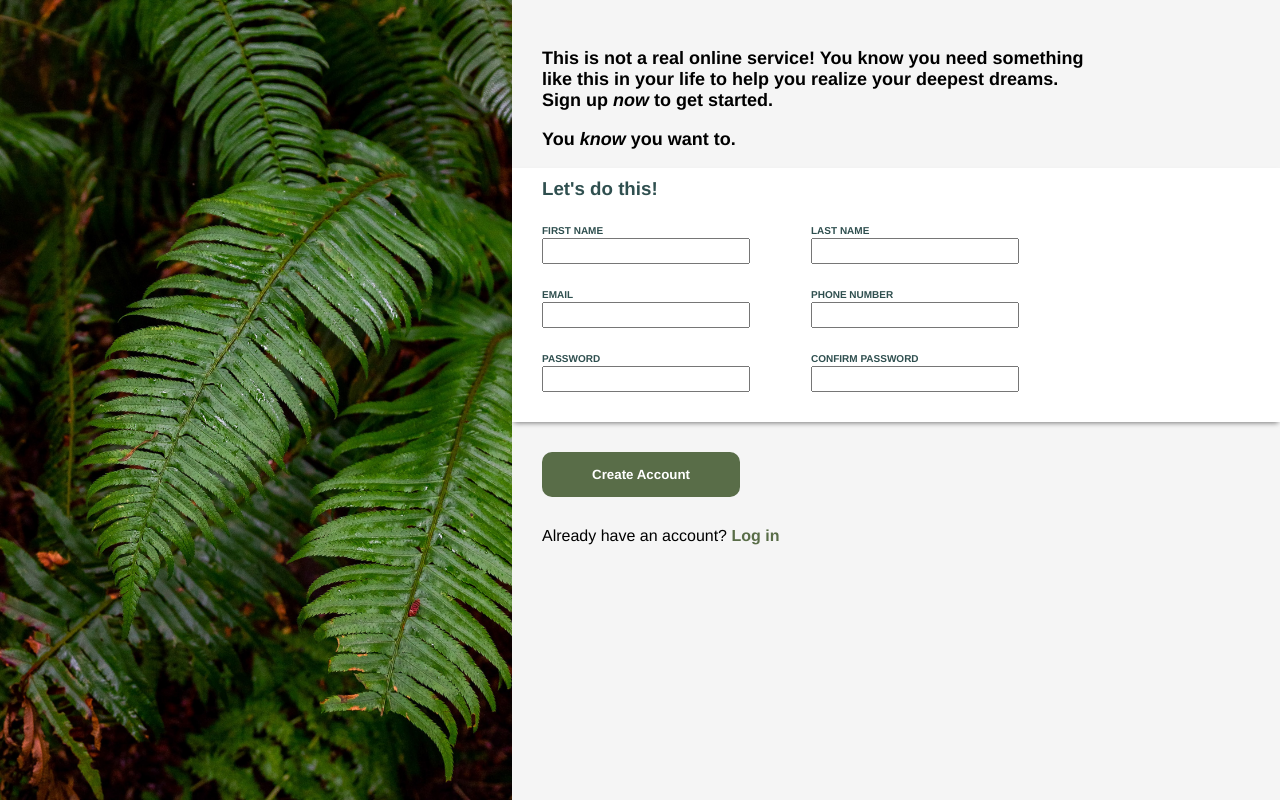
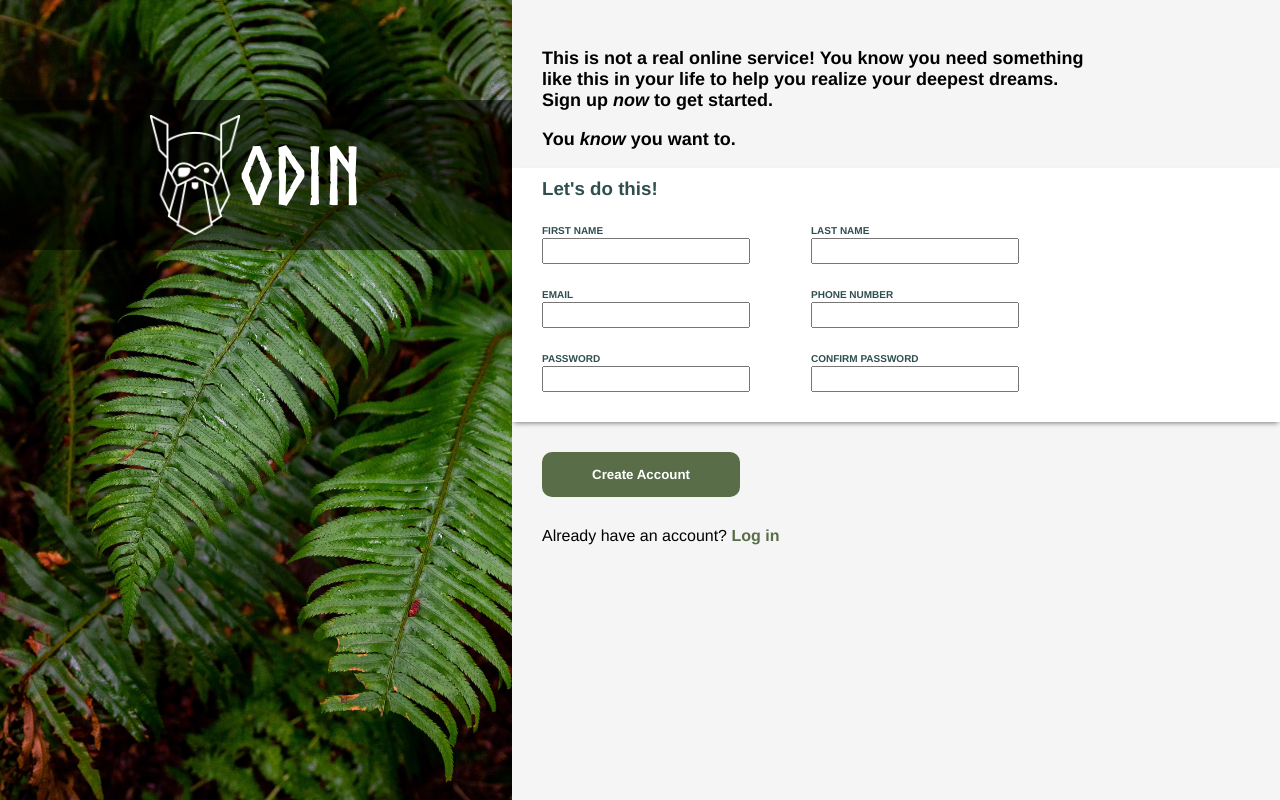
Before and after one commit to iamahmed14/signup-form, a plain HTML site: page index.html in a window 1280 px wide. Drawn offline with Linux system fonts and the light colour scheme.

Commit message:
added logo section

```diff
--- a/index.html
+++ b/index.html
@@ -8,7 +8,12 @@
     <title>Sign-up</title>
 </head>
 <body>
-    <div class="left"></div>
+    <div class="left">
+        <div class="logo_section">
+            <img src="images/logo.png" alt="Logo" height="120px">
+            <h1>ODIN</h1>
+        </div>
+    </div>
 
     <div class="right">
 
--- a/styles.css
+++ b/styles.css
@@ -1,5 +1,9 @@
 *{
     font-family: Helvetica, Arial, sans-serif;
+}
+@font-face {
+    font-family: NorseBold;
+    src: url(fonts/Norse-Bold.otf);
 }
 body{
     background-color: whitesmoke;
@@ -13,6 +17,20 @@ body{
     background-size: cover;
     background-repeat: no-repeat;
     min-height: 100vh;
+}
+.logo_section{
+    margin-top: 100px;
+    background: rgba(0, 0, 0, .5);
+    color: #ffffff;
+    display: flex;
+    justify-content: center;
+    align-items: center;
+    height: 150px;
+}
+
+.logo_section > h1{
+    font-family: NorseBold;
+    font-size: 80px;
 }
 .right{
     flex: 60%;
```
Also changed, not shown: fonts/Norse-Bold.otf (added), images/logo.png (added).
